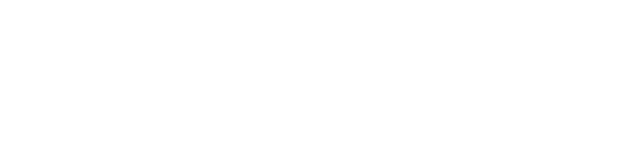
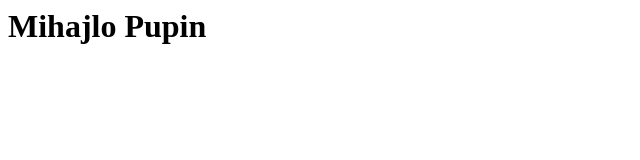
Before and after one commit to urossrbovan/zadatak1, a plain HTML site: page index.html in a window 1280 px wide. Shown: the whole page, without its empty margins (0-640 px from the left). Drawn offline with Linux system fonts and the light colour scheme.

Commit message:
index.html

```diff
--- a/index.html
+++ b/index.html
@@ -1,7 +1,8 @@
 <html>
 <head>
-  <title> naslov </title>
+  <title> Mihajlo Pupin </title>
 </head>
 <body>
+<h1> Mihajlo Pupin </h1>
 </body>
 </html>
```
